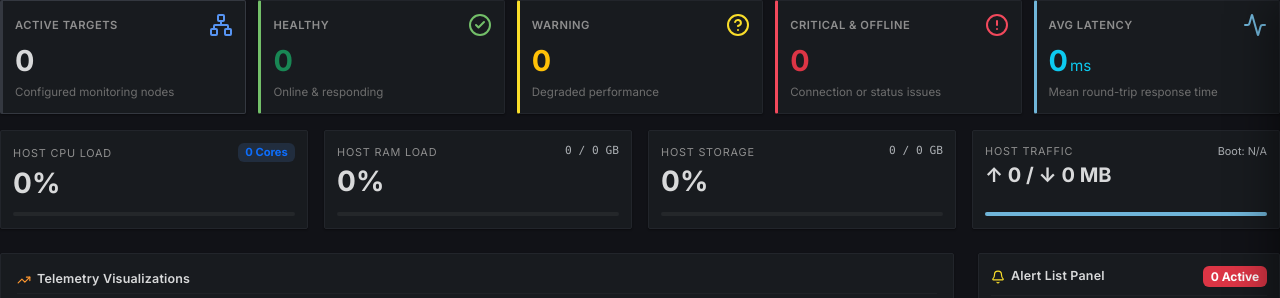
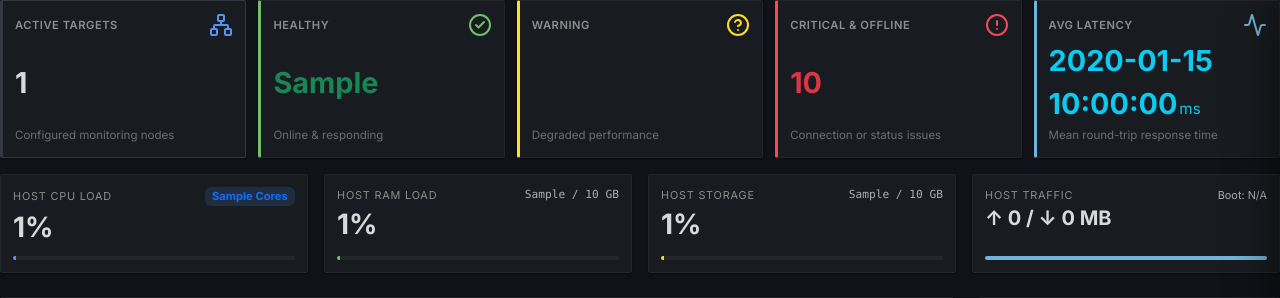
Before and after one commit to daneshwarinerti/Healthcheck-project, a FastAPI app: template health-dashboard/app/templates/dashboard.html in a window 1280 px wide. Shown: the top 298 px of the page. Run offline with FastAPI, Linux system fonts and the light colour scheme; the template is opened without the code that fills it: most values are stand-ins (such as "Sample title", 1, 10 or a date in 2020).

Commit message:
fix: pre-populate server-side initial telemetry metrics in dashboard template

```diff
--- a/health-monitoring-system/monitoring-dashboard/app/routers/dashboard.py
+++ b/health-monitoring-system/monitoring-dashboard/app/routers/dashboard.py
@@ -19,6 +19,7 @@ templates = Jinja2Templates(directory="app/templates")
 @router.get("/", response_class=HTMLResponse)
 def render_dashboard(
     request: Request,
+    db: Session = Depends(get_db),
     current_user = Depends(get_current_user_optional)
 ):
     """
@@ -28,12 +29,15 @@ def render_dashboard(
     if not current_user:
         return RedirectResponse(url="/login", status_code=status.HTTP_303_SEE_OTHER)
 
+    summary = DashboardService.get_dashboard_summary(db)
+
     return templates.TemplateResponse(
         "dashboard.html",
         {
             "request": request,
             "app_name": "SRE Monitoring",
-            "user": current_user
+            "user": current_user,
+            "summary": summary
         }
     )
 
--- a/health-monitoring-system/monitoring-dashboard/app/templates/dashboard.html
+++ b/health-monitoring-system/monitoring-dashboard/app/templates/dashboard.html
@@ -13,7 +13,7 @@
             <span>Active Targets</span>
             <i data-lucide="network" style="color: var(--grafana-blue);"></i>
         </div>
-        <div class="kpi-value" id="card-total-services">0</div>
+        <div class="kpi-value" id="card-total-services">{{ summary.total_services if summary else 0 }}</div>
         <div class="kpi-subtext">Configured monitoring nodes</div>
     </div>
 
@@ -23,7 +23,7 @@
             <span>Healthy</span>
             <i data-lucide="check-circle-2" style="color: var(--grafana-green);"></i>
         </div>
-        <div class="kpi-value text-success" id="card-healthy-services">0</div>
+        <div class="kpi-value text-success" id="card-healthy-services">{{ summary.healthy_services if summary else 0 }}</div>
         <div class="kpi-subtext">Online & responding</div>
     </div>
 
@@ -33,7 +33,7 @@
             <span>Warning</span>
             <i data-lucide="help-circle" style="color: var(--grafana-yellow);"></i>
         </div>
-        <div class="kpi-value text-warning" id="card-warning-services">0</div>
+        <div class="kpi-value text-warning" id="card-warning-services">{{ summary.warning_services if summary else 0 }}</div>
         <div class="kpi-subtext">Degraded performance</div>
     </div>
 
@@ -43,7 +43,7 @@
             <span>Critical & Offline</span>
             <i data-lucide="alert-circle" style="color: var(--grafana-red);"></i>
         </div>
-        <div class="kpi-value text-danger" id="card-critical-offline-services">0</div>
+        <div class="kpi-value text-danger" id="card-critical-offline-services">{{ (summary.critical_services + summary.offline_services) if summary else 0 }}</div>
         <div class="kpi-subtext">Connection or status issues</div>
     </div>
 
@@ -54,7 +54,7 @@
             <i data-lucide="activity" style="color: var(--grafana-cyan);"></i>
         </div>
         <div class="kpi-value text-info">
-            <span id="card-avg-latency">0</span><span style="font-size: 0.95rem; font-weight: normal; margin-left: 2px;">ms</span>
+            <span id="card-avg-latency">{{ summary.avg_response_time if summary else 0 }}</span><span style="font-size: 0.95rem; font-weight: normal; margin-left: 2px;">ms</span>
         </div>
         <div class="kpi-subtext">Mean round-trip response time</div>
     </div>
@@ -68,12 +68,12 @@
             <div>
                 <div class="d-flex justify-content-between align-items-center mb-1.5">
                     <span class="form-label-enterprise m-0" style="font-size:0.68rem;">Host CPU Load</span>
-                    <span class="badge text-primary small" style="background-color: var(--primary-glow); font-size:0.7rem;" id="card-cpu-cores">0 Cores</span>
+                    <span class="badge text-primary small" style="background-color: var(--primary-glow); font-size:0.7rem;" id="card-cpu-cores">{{ summary.system.cpu_cores if summary else 0 }} Cores</span>
                 </div>
-                <div class="kpi-value m-0 fs-3" id="card-cpu-percent">0%</div>
+                <div class="kpi-value m-0 fs-3" id="card-cpu-percent">{{ summary.system.cpu_percent if summary else 0 }}%</div>
             </div>
             <div class="progress mt-2" style="height: 4px; background-color: rgba(255,255,255,0.05); border-radius: 2px;">
-                <div class="progress-bar" id="bar-cpu" role="progressbar" style="width: 0%; background-color: var(--grafana-blue);"></div>
+                <div class="progress-bar" id="bar-cpu" role="progressbar" style="width: {{ summary.system.cpu_percent if summary else 0 }}%; background-color: var(--grafana-blue);"></div>
             </div>
         </div>
     </div>
@@ -84,12 +84,12 @@
             <div>
                 <div class="d-flex justify-content-between align-items-center mb-1.5">
                     <span class="form-label-enterprise m-0" style="font-size:0.68rem;">Host RAM Load</span>
-                    <span class="text-muted small font-monospace" id="card-ram-used" style="font-size:0.7rem;">0 / 0 GB</span>
+                    <span class="text-muted small font-monospace" id="card-ram-used" style="font-size:0.7rem;">{{ summary.system.memory_used_gb if summary else 0 }} / {{ summary.system.memory_total_gb if summary else 0 }} GB</span>
                 </div>
-                <div class="kpi-value m-0 fs-3" id="card-ram-percent">0%</div>
+                <div class="kpi-value m-0 fs-3" id="card-ram-percent">{{ summary.system.memory_percent if summary else 0 }}%</div>
             </div>
             <div class="progress mt-2" style="height: 4px; background-color: rgba(255,255,255,0.05); border-radius: 2px;">
-                <div class="progress-bar" id="bar-ram" role="progressbar" style="width: 0%; background-color: var(--grafana-green);"></div>
+                <div class="progress-bar" id="bar-ram" role="progressbar" style="width: {{ summary.system.memory_percent if summary else 0 }}%; background-color: var(--grafana-green);"></div>
             </div>
         </div>
     </div>
@@ -100,12 +100,12 @@
             <div>
                 <div class="d-flex justify-content-between align-items-center mb-1.5">
                     <span class="form-label-enterprise m-0" style="font-size:0.68rem;">Host Storage</span>
-                    <span class="text-muted small font-monospace" id="card-disk-used" style="font-size:0.7rem;">0 / 0 GB</span>
+                    <span class="text-muted small font-monospace" id="card-disk-used" style="font-size:0.7rem;">{{ summary.system.disk_used_gb if summary else 0 }} / {{ summary.system.disk_total_gb if summary else 0 }} GB</span>
                 </div>
-                <div class="kpi-value m-0 fs-3" id="card-disk-percent">0%</div>
+                <div class="kpi-value m-0 fs-3" id="card-disk-percent">{{ summary.system.disk_percent if summary else 0 }}%</div>
             </div>
             <div class="progress mt-2" style="height: 4px; background-color: rgba(255,255,255,0.05); border-radius: 2px;">
-                <div class="progress-bar" id="bar-disk" role="progressbar" style="width: 0%; background-color: var(--grafana-yellow);"></div>
+                <div class="progress-bar" id="bar-disk" role="progressbar" style="width: {{ summary.system.disk_percent if summary else 0 }}%; background-color: var(--grafana-yellow);"></div>
             </div>
         </div>
     </div>
```
